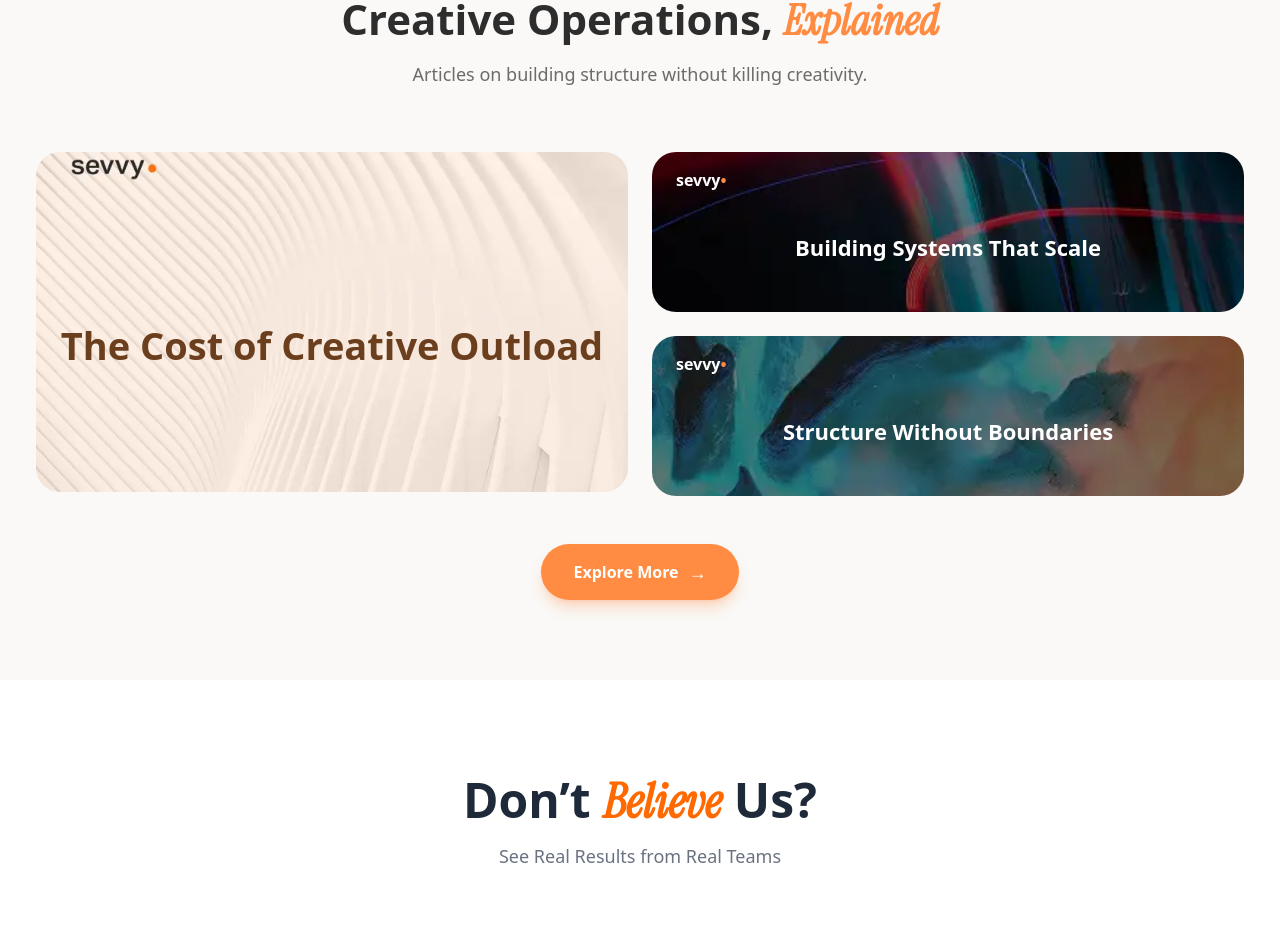
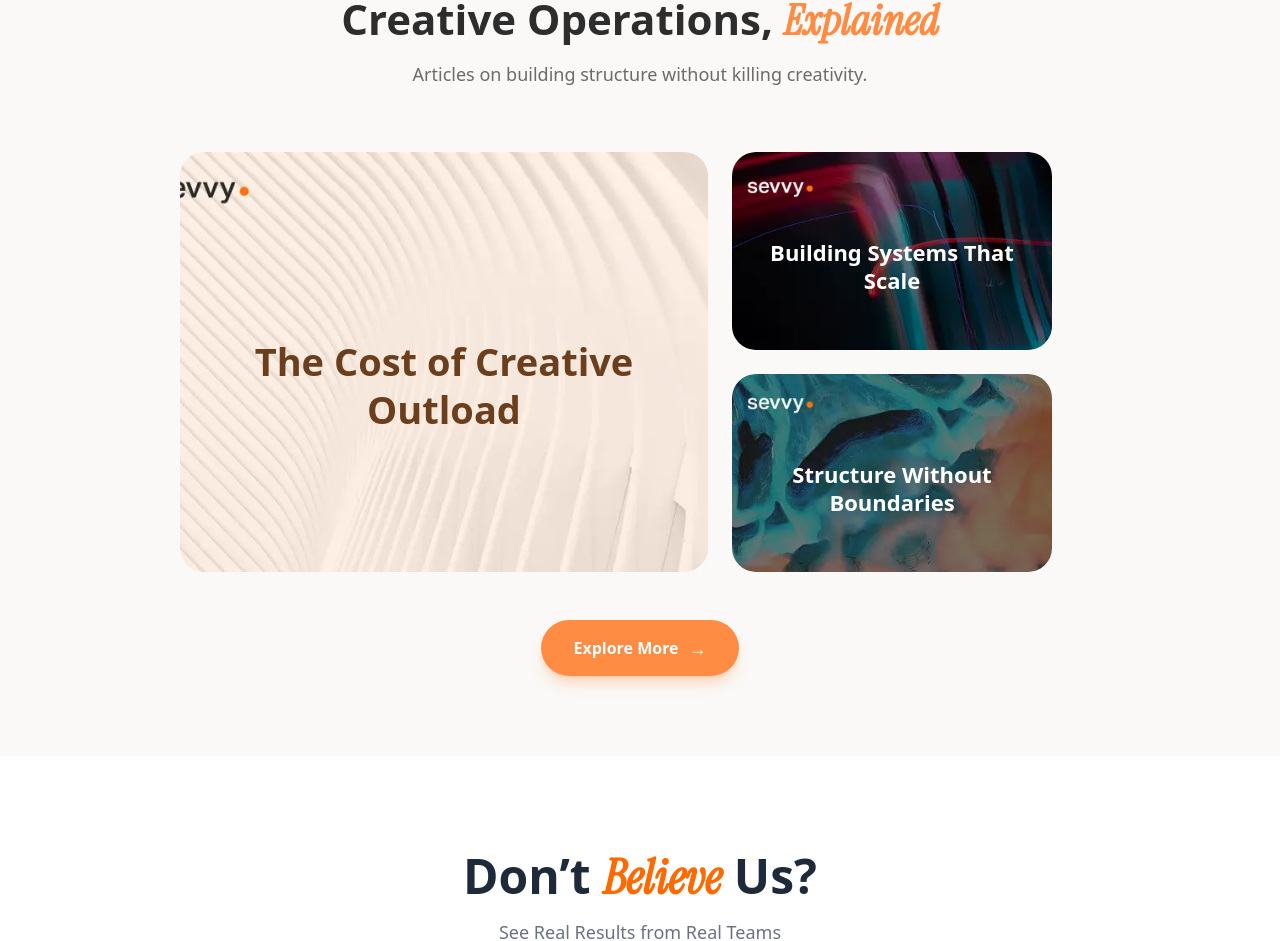
Before and after one commit to alihussnain1122/Sevvy, a React (Vite) app: page / in a window 1280 px wide. Shown: the part 7798-8739 px from the top of the page. Built offline with nearby package versions, Linux system fonts and the light colour scheme; the HTML template or start-up script is replaced by a standard one; a web font is replaced by a local one.

Commit message:
update operations section

```diff
--- a/src/components/Home/Operation.jsx
+++ b/src/components/Home/Operation.jsx
@@ -24,7 +24,7 @@ const Operation = () => {
 
   return (
     <section className="bg-[#FAF9F7] py-12 md:py-20 px-4 md:px-5 flex justify-center items-center">
-      <div className="max-w-7xl w-full">
+      <div className="max-w-7xl mx-auto w-full">
         {/* Header */}
         <div className="text-center mb-12 md:mb-16">
           <h2 className="text-3xl md:text-[42px] font-semibold text-[#2D2D2D] mb-3 leading-tight">
@@ -36,9 +36,9 @@ const Operation = () => {
         </div>
 
         {/* Cards Grid */}
-        <div className="grid grid-cols-1 lg:grid-cols-2 gap-6 mb-12 px-4">
+        <div className="grid grid-cols-1 lg:grid-cols-2 gap-6 mb-12 md:ml-8 lg:ml-40">
           {/* Large Card - Left */}
-          <div className="relative rounded-3xl overflow-hidden h-[250px] md:h-[340px] group cursor-pointer transition-transform duration-300 hover:scale-[1.02]">
+          <div className="relative rounded-3xl overflow-hidden h-[300px] md:h-[420px] group cursor-pointer transition-transform duration-300 hover:scale-[1.02]">
             <img
               src={articles[0].image}
               alt={articles[0].title}
@@ -53,7 +53,7 @@ const Operation = () => {
           {/* Right Side - Two Small Cards */}
           <div className="flex flex-col gap-6">
             {/* Top Small Card */}
-            <div className="relative rounded-3xl overflow-hidden h-[200px] md:h-[160px] group cursor-pointer transition-transform duration-300 hover:scale-[1.02]">
+            <div className="relative rounded-3xl overflow-hidden h-50 w-80 md:h-[198px] group cursor-pointer transition-transform duration-300 hover:scale-[1.02]">
               <img
                 src={articles[1].image}
                 alt={articles[1].title}
@@ -61,13 +61,13 @@ const Operation = () => {
               />
               <div className="absolute inset-0 bg-gradient-to-t from-black/30 to-transparent opacity-0 group-hover:opacity-100 transition-opacity duration-300" />
               <div className="absolute top-0 left-0 w-full h-full flex flex-col justify-center items-center z-10 px-4">
-                <span className="absolute top-4 left-6 text-sm md:text-base font-semibold text-white">sevvy<span className="text-[#FF8C42]">•</span></span>
+                {/* <span className="absolute top-4 left-6 text-sm md:text-base font-semibold text-white">sevvy<span className="text-[#FF8C42]">•</span></span> */}
                 <span className="text-lg md:text-[22px] font-bold text-white text-center leading-tight mt-8">{articles[1].title}</span>
               </div>
             </div>
 
             {/* Bottom Small Card */}
-            <div className="relative rounded-3xl overflow-hidden h-[200px] md:h-[160px] group cursor-pointer transition-transform duration-300 hover:scale-[1.02]">
+            <div className="relative rounded-3xl overflow-hidden h-50 w-80 md:h-[198px] group cursor-pointer transition-transform duration-300 hover:scale-[1.02]">
               <img
                 src={articles[2].image}
                 alt={articles[2].title}
@@ -75,7 +75,7 @@ const Operation = () => {
               />
               <div className="absolute inset-0 bg-gradient-to-t from-black/30 to-transparent opacity-0 group-hover:opacity-100 transition-opacity duration-300" />
               <div className="absolute top-0 left-0 w-full h-full flex flex-col justify-center items-center z-10 px-4">
-                <span className="absolute top-4 left-6 text-sm md:text-base font-semibold text-white">sevvy<span className="text-[#FF8C42]">•</span></span>
+                {/* <span className="absolute top-4 left-6 text-sm md:text-base font-semibold text-white">sevvy<span className="text-[#FF8C42]">•</span></span> */}
                 <span className="text-lg md:text-[22px] font-bold text-white text-center leading-tight mt-8">{articles[2].title}</span>
               </div>
             </div>
```
